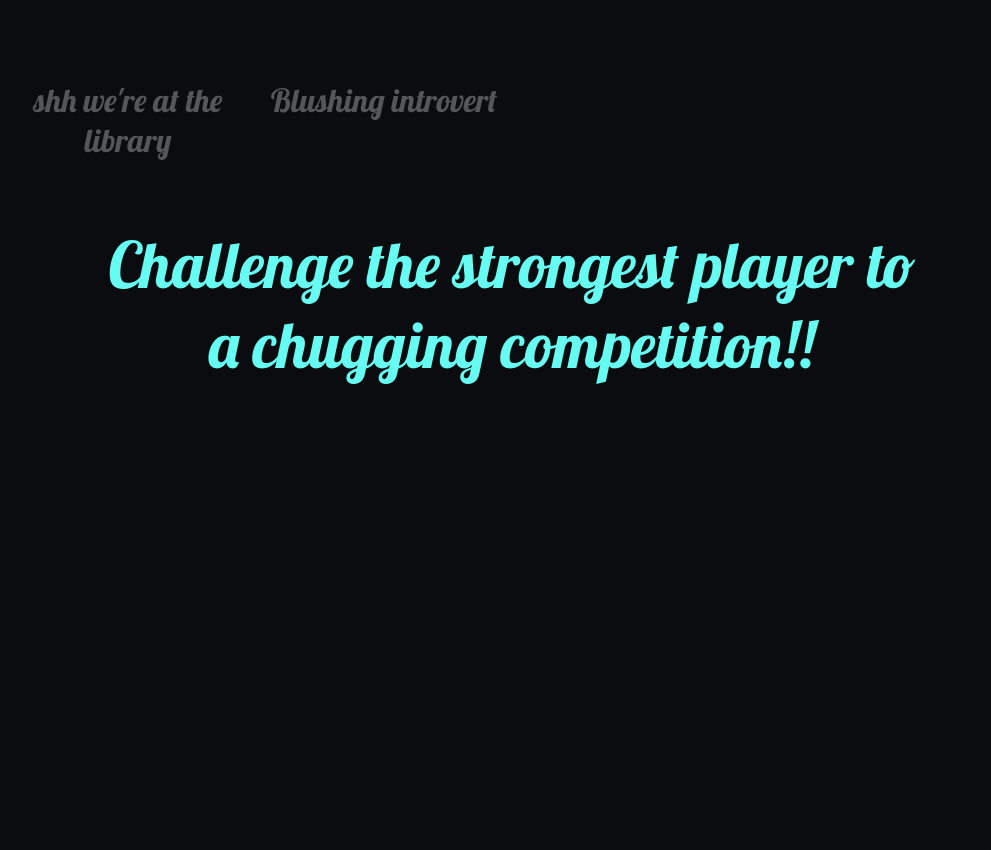
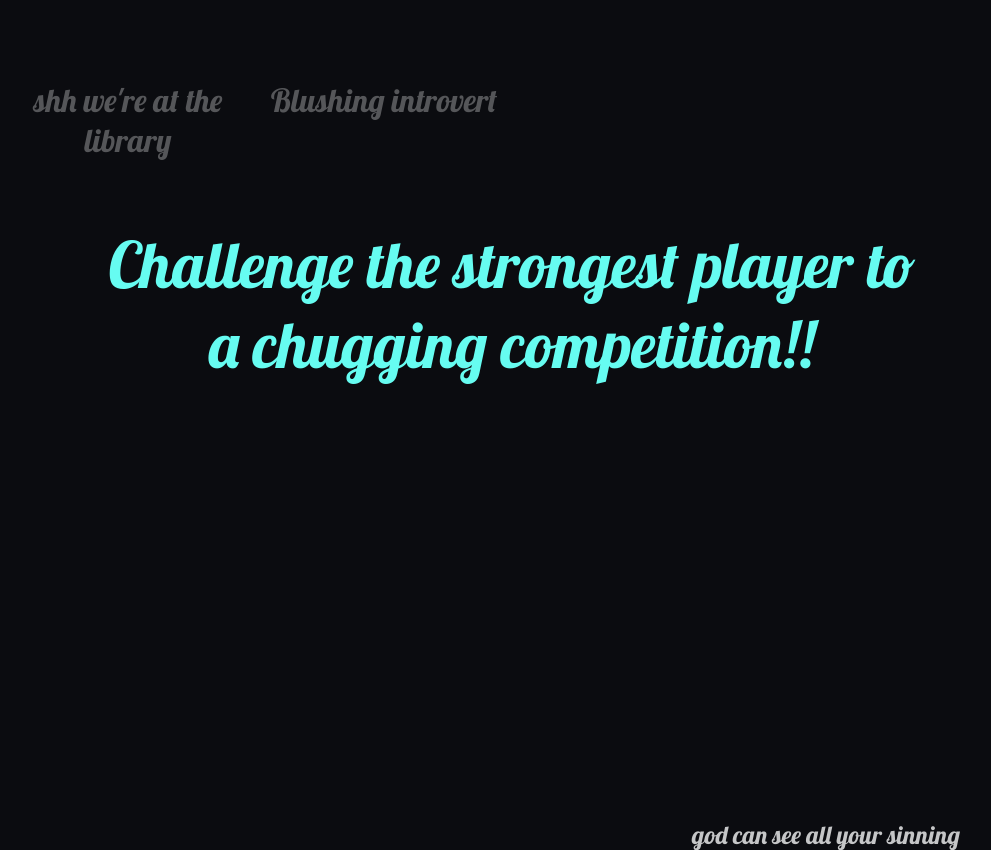
Before and after one commit to Alankmc/So-Today, a React (Create React App) app: page / in a window 1280 px wide. Both pictures are taken after a click on the element "Click me. I know you want to.". Shown: the whole page, without its empty margins (128-1119 px from the left). Before the commit the page ends 800 px from the top, so only its background shows below. Built offline with nearby package versions, Linux system fonts and the light colour scheme.

Commit message:
Made comment text shoot up

```diff
--- a/src/components/action-text/ActionText.js
+++ b/src/components/action-text/ActionText.js
@@ -1,8 +1,8 @@
 import React from 'react';
 import ShareBuilder from './action-builders/ShareBuilder';
 import ChallengeBuilder from './action-builders/ChallengeBuilder';
+import ArtistBuidler from './action-builders/ArtistBuidler';
 import './ActionText.css';
-import ArtistBuidler from './action-builders/ArtistBuidler';
 
 const ACTIONS = ['share', 'challenge', 'artist'];
 const BREAK_AT = 5;
--- a/src/components/app/App.css
+++ b/src/components/app/App.css
@@ -1,3 +1,6 @@
+/* Color pallette from this beautiful configuration */
+/* https://blog.visme.co/wp-content/uploads/2016/09/website12-1024x512.jpg */
+
 .App {
   text-align: center;
   margin-top: 5em;
@@ -5,7 +8,7 @@
 
 .event-span {
   font-family: 'Lobster', cursive;
-  font-size: 20px;
+  font-size: 25px;
   color: #45A29E;
   -moz-animation: pulse 1s infinite;
   -webkit-animation: pulse 1s infinite;
@@ -14,9 +17,9 @@
 }
 
 @keyframes pulse {
-  0% { font-size: 100% }
-  50% { font-size: 110% }
-  100% { font-size: 100% }
+  0% { font-size: 25px }
+  50% { font-size: 28px }
+  100% { font-size: 25px }
 }
 
 .button-container {
--- a/src/components/app/App.js
+++ b/src/components/app/App.js
@@ -2,14 +2,16 @@ import React, { Component } from 'react';
 import ActionText from '../action-text/ActionText';
 import GameButton from '../game-buttons/GameButtons';
 import './App.css';
+import CommentText from '../comment-text/CommentText';
 
 const VIKING_MASTER_CHANCE = 0.2;
 const QUESTION_MASTER_CHANCE = 0.1;
+const COMMENTARY_CHANCE = 1;
 
 class App extends Component {
   constructor() {
     super();
-
+    this.ticked = false;
     this.state = {
       gameParams: {
         base: true,
@@ -37,12 +39,19 @@ class App extends Component {
       isViking: isViking ? false : Math.random() < VIKING_MASTER_CHANCE,
       isQuestion: isQuestion ? false : Math.random() < QUESTION_MASTER_CHANCE,
     });
+    this.ticked = true;
   }
 
   render() {
-    const { isViking, isQuestion } = this.state;
-    const { gameParams } = this.state;
-    console.log(this.state);
+    const {
+      isViking, isQuestion, gameParams,
+    } = this.state;
+
+    const tickOnce = this.ticked;
+    if (this.ticked) {
+      this.ticked = false;
+    }
+
     return (
       <div id="root-app" className="App">
         <div className="button-container">
@@ -53,7 +62,7 @@ class App extends Component {
             value={gameParams.no_library}
           />
           <GameButton
-            label={{ on: 'Party animal', off: 'Blushing introvert' }}
+            label={{ on: 'Linkedin master', off: 'Blushing introvert' }}
             callback={this.handleParamClick}
             type="icebreak"
             value={gameParams.icebreak}
@@ -61,7 +70,8 @@ class App extends Component {
         </div>
         <ActionText gameParams={gameParams} clickTick={this.clickTickHandler} />
         {isQuestion ? (<div><span className="event-span">Player has become Questionmaster</span><br /></div>) : null}
-        {isViking ? (<span className="event-span">Player has become Vikingmaster</span>) : null}
+        {isViking ? (<div><span className="event-span">Player has become Vikingmaster</span><br /></div>) : null}
+        <CommentText shouldRender={tickOnce && Math.random() < COMMENTARY_CHANCE} />
       </div>
     );
   }
--- /dev/null
+++ b/src/components/comment-text/CommentText.css
@@ -0,0 +1,23 @@
+.comment-text {
+  color: #C5C6C7;
+  font-family: 'Lobster', cursive;
+  font-size: 25px;
+  right: 15%;
+  bottom: -50px;
+  position: absolute;
+}
+
+.comment-text.animate {
+  animation: up-down 2s;
+}
+
+@keyframes up-down {
+  0% { bottom: -50px; }
+  10% { bottom: 20px; }
+  90% { bottom: 20px; }
+  100% { bottom: -50px; }
+}
+
+.comment-text.up {
+  bottom: 30px
+}
--- /dev/null
+++ b/src/components/comment-text/CommentText.js
@@ -0,0 +1,68 @@
+import React from 'react';
+import './CommentText.css';
+
+const commentary = [
+  'ohhh yes, right there',
+  'booop',
+  'yes daddy click me harder',
+  'a friendly task for a friendly person',
+  'i can see you through the webcammmm',
+  'yea, click it',
+  'oh my',
+  'you can do it',
+  'you have my blessing',
+  'speak friend, and do the task',
+  'are you drunk yet',
+  'now with 100% more floating text',
+  'if only your parents could see you now',
+  'don\'t chicken out',
+  'uh oh',
+  'come on, faster',
+  'come on, do it',
+  'great scott',
+  'hurry hurry',
+  'this hurts me more than it hurts you',
+  'i\'d hate to say it but... you did click it',
+  'come on, this one\'s easy',
+  'task smoke... don\'t breathe this',
+  'hey can you lend me some cash',
+  'why don\'t you uber home, bud',
+  'you shouldn\'t do this. on second thought, you should',
+  'uhhhh your turn',
+  'should i be naked for this',
+  'toasty!',
+  'god can see all your sinning',
+  'trust me',
+  'oh would you look at at that great idea right there',
+  'well paint me green and call me a pickle',
+  'uhhh it wasn\'t me',
+  'hold on let me get my camera',
+  'twitter says hello',
+  'turn down for actually what though',
+  'get that bread',
+  'yooo hoooo',
+  'yeeeeeeeeee hawwwwwww',
+];
+export default class CommentText extends React.Component {
+  static getMeFromArray(arr) {
+    return arr[Math.floor(Math.random() * arr.length)];
+  }
+
+  render() {
+    const { shouldRender, overrideText } = this.props;
+    if (!shouldRender) {
+      return null;
+    }
+    const el = document.getElementById('comment-text-span');
+    if (el) {
+      el.classList.remove('animate');
+      void el.offsetWidth;
+      el.classList.add('animate');
+    }
+    return (
+      <span className="comment-text animate" id="comment-text-span">
+        {overrideText || CommentText.getMeFromArray(commentary)}
+      </span>
+    );
+  }
+}
```
